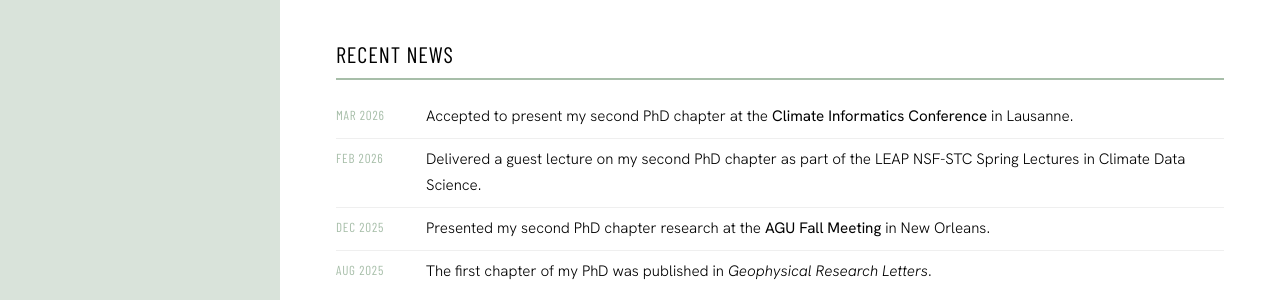
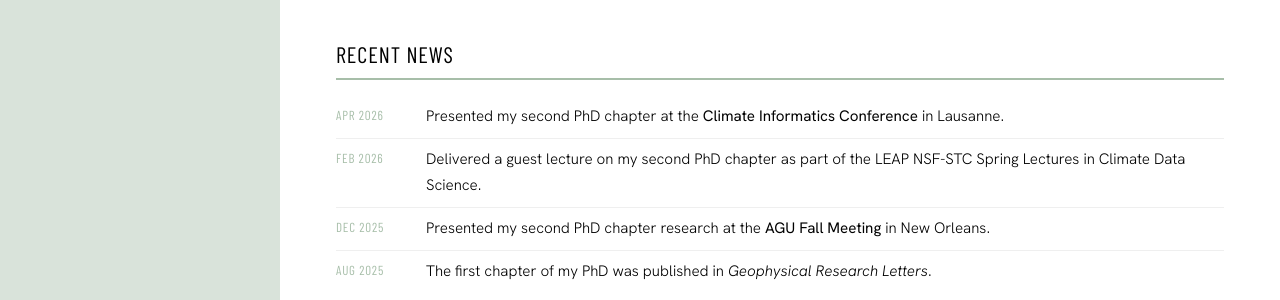
Before and after one commit to savannahferretti/savannahferretti.github.io, a Jekyll site: the page built from pages/index.md, in a window 1280 px wide and 1127 px high. Shown: the part 786-1086 px from the top of the window. Built offline with Jekyll 4.4.1, drawn with Linux system fonts in a browser that asks for light colours; a style sheet for code colours, icons or effects is not loaded.

Commit message:
Update news entry for Climate Informatics Conference

```diff
--- a/pages/index.md
+++ b/pages/index.md
@@ -24,8 +24,8 @@ I’m originally from Long Island, New York. I studied Earth and Atmospheric Sci
 
 <table class="news-table">
   <tr>
-    <td>Mar 2026</td>
-    <td>Accepted to present my second PhD chapter at the <strong>Climate Informatics Conference</strong> in Lausanne.</td>
+    <td>Apr 2026</td>
+    <td>Presented my second PhD chapter at the <strong>Climate Informatics Conference</strong> in Lausanne.</td>
   </tr>
   <tr>
     <td>Feb 2026</td>
```
